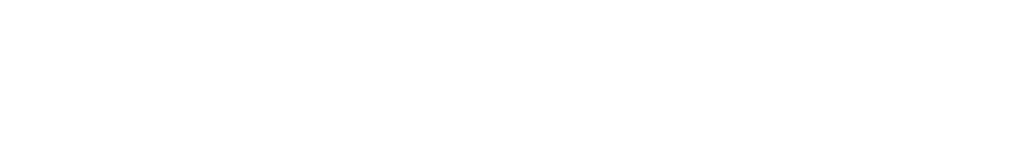
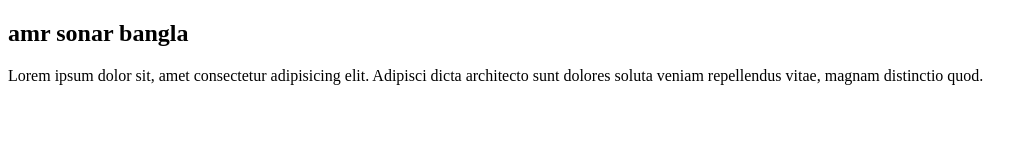
Before and after one commit to arasad1/my-third-repo, a plain HTML site: page index.html in a window 1280 px wide. Shown: the whole page, without its empty margins (0-1033 px from the left). Drawn offline with Linux system fonts and the light colour scheme.

Commit message:
added pra

```diff
--- a/index.html
+++ b/index.html
@@ -7,6 +7,14 @@
     <title>my third repo</title>
 </head>
 <body>
+    <h2>amr sonar bangla</h2>
+    <p>Lorem ipsum dolor sit,
+        amet consectetur
+        adipisicing elit.
+         Adipisci dicta architecto
+         sunt dolores soluta veniam
+          repellendus vitae,
+         magnam distinctio quod.</p>
 
 </body>
 </html>
```
